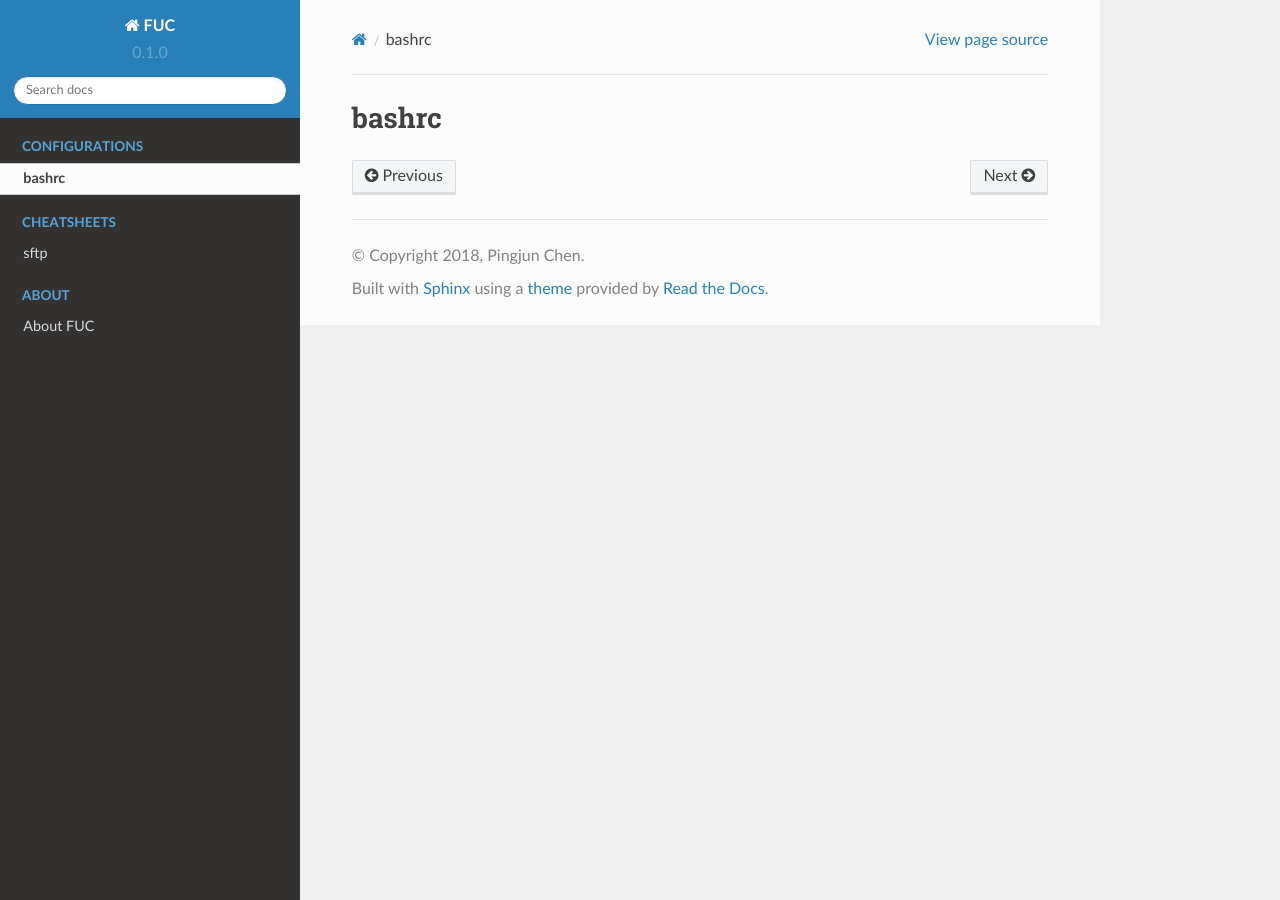
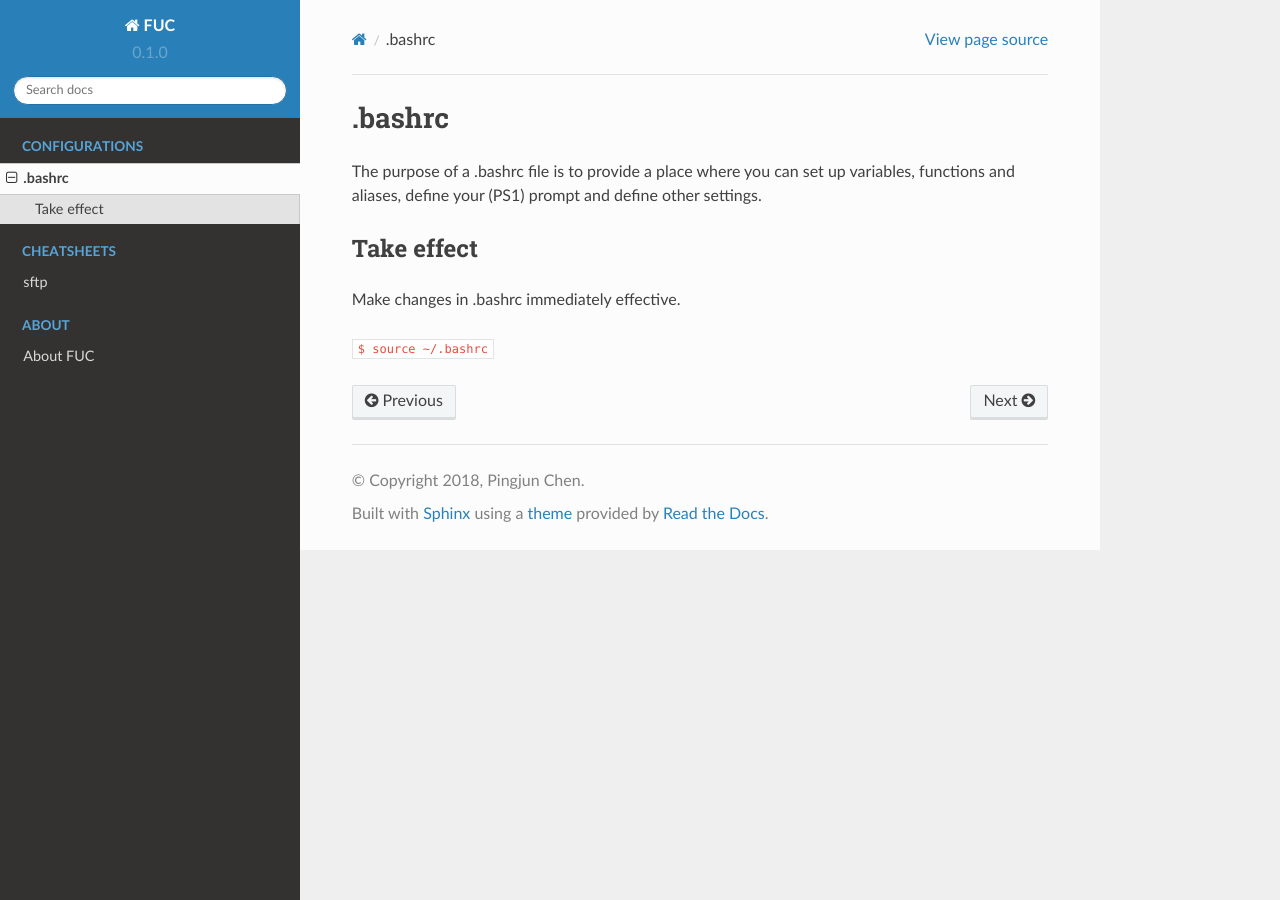
Before and after one commit to PingjunChen/FUC, a Sphinx documentation site: the page built from docs/bashrc.rst, in a window 1280 px wide. Built offline with Sphinx 7.4.7 and the Read the Docs theme 2.0.0, drawn with Linux system fonts in a browser that asks for light colours.

Commit message:
Update bashrc.rst
add bashrc description.

```diff
--- a/docs/bashrc.rst
+++ b/docs/bashrc.rst
@@ -1,2 +1,9 @@
-bashrc
-=================
+.bashrc
+========
+The purpose of a .bashrc file is to provide a place where you can set up variables, functions and aliases, define your (PS1) prompt and define other settings.
+
+Take effect
+^^^^^^^^
+Make changes in .bashrc immediately effective.
+
+:code:`$ source ~/.bashrc`
```
